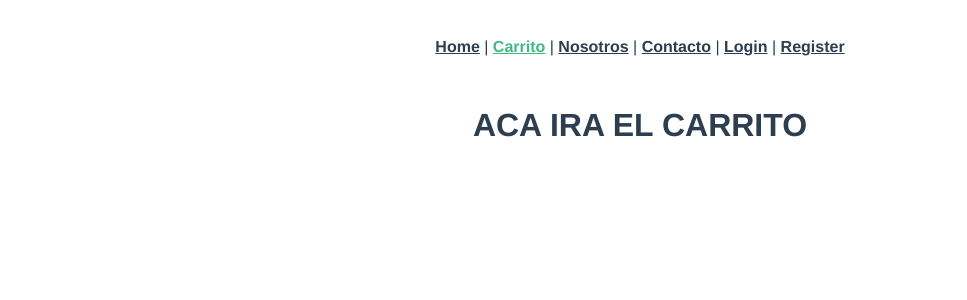
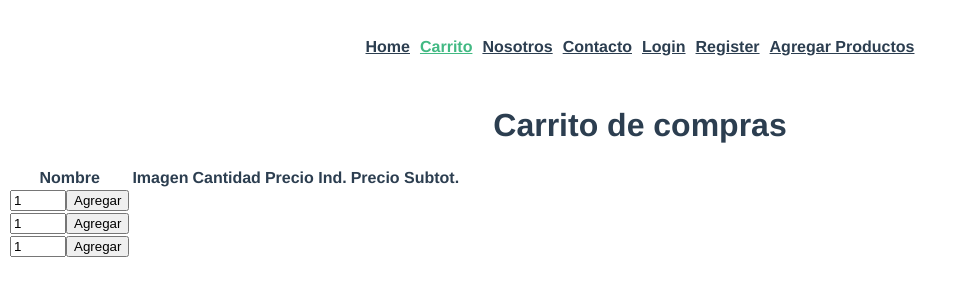
Before and after one commit to AdrianBorowicz/montanita-NT2-front, a Vue app: page /Carrito in a window 1280 px wide. Shown: the top 300 px of the page, without its empty margins (0-967 px from the left). Built offline with nearby package versions, Linux system fonts and the light colour scheme.

Commit message:
cambiosVarios

```diff
--- a/src/App.vue
+++ b/src/App.vue
@@ -1,11 +1,21 @@
 <template>
   <div id="nav">
-    <router-link to="/">Home</router-link> |
-    <router-link to="/Carrito">Carrito</router-link> |
-    <router-link to="/Nosotros">Nosotros</router-link> |
-    <router-link to="/Contacto">Contacto</router-link> |
-    <router-link class="sesion" to='/Login'>Login</router-link> |
-    <router-link class="sesion" to='/Register'>Register</router-link>
+    <router-link to="/">Home</router-link>
+    <router-link to="/Carrito">Carrito</router-link>
+    <router-link to="/Nosotros">Nosotros</router-link>
+    <router-link to="/Contacto">Contacto</router-link>
+
+    <template v-if="!this.$store.getters.isLogin">
+      <router-link class="sesion" to="/Login">Login</router-link>
+      <router-link class="sesion" to="/Register">Register</router-link>
+    </template>
+
+    <button id="logout" v-else @click="this.$store.commit('logout')"
+    >
+      Logout</button>
+    <router-link v-if="!this.$store.getters.isLogin" to="/AgregarProductos"
+      >Agregar Productos
+    </router-link>
   </div>
   <router-view />
 </template>
@@ -26,19 +36,21 @@
 #nav a {
   font-weight: bold;
   color: #2c3e50;
+  padding: 5px;
 }
 
 #nav a.router-link-exact-active {
   color: #42b983;
 }
 
-#sesion{
+#sesion {
   position: right;
-
 }
 
+#logout {
+  margin-right: 10px;
+}
 </style>
 
 <script>
-
 </script>
--- /dev/null
+++ b/src/Store.js
@@ -0,0 +1,37 @@
+import {createStore} from 'vuex';
+
+
+const store=createStore({
+    state(){
+            return{
+            user: null,
+            carrito: [
+                {cantidad: 10, idProducto: 1},
+                {cantidad: 5, idProducto:2},
+                {cantidad: 1, idProducto:3},
+            ]
+        }
+    },
+    mutations:{
+        setUser(state, user){
+            this.user=user;
+        },
+        logout(){
+            this.state.user=null;
+        }
+    },
+    actions:{
+
+    },
+    getters:{
+        isLogin: state=>{
+            return state.user!=null;
+        },
+        getUser: state=>{
+            return state.user;
+        },
+    },
+
+});
+
+export default store
--- a/src/main.js
+++ b/src/main.js
@@ -1,5 +1,6 @@
 import { createApp } from "vue";
 import App from "./App.vue";
 import router from "./router";
+import store from './Store.js'
 
-createApp(App).use(router).mount("#app");
+createApp(App).use(router).use(store).mount("#app");
--- a/src/router/index.js
+++ b/src/router/index.js
@@ -39,7 +39,13 @@ const routes = [
     name: "Register",
     component: () =>
       import(/* webpackChunkName: "register" */ "../views/Register.vue"),
-  }
+  },
+  {
+    path: "/agregarProductos",
+    name: "AgregarProductos",
+    component: () =>
+      import(/* webpackChunkName: "register" */ "../views/AgregarProductos.vue"),
+  },
 ];
 
 const router = createRouter({
--- /dev/null
+++ b/src/views/AgregarProductos.vue
@@ -0,0 +1,15 @@
+<template>
+  <div>
+      aca se agregaran productos
+  </div>
+</template>
+
+<script>
+export default {
+
+}
+</script>
+
+<style>
+
+</style>
--- a/src/views/Carrito.vue
+++ b/src/views/Carrito.vue
@@ -1,5 +1,45 @@
 <template>
   <div class="carrito">
-    <h1>ACA IRA EL CARRITO</h1>
+    <h1>Carrito de compras</h1>
+    <table class="items-grid">
+      <thead>
+        <th>Nombre</th>
+        <th>Imagen</th>
+        <th>Cantidad</th>
+        <th>Precio Ind.</th>
+        <th>Precio Subtot.</th>
+      </thead>
+      <tbody>
+        <tr v-for="item in this.$store.state.carrito" v-bind:key="item.idProducto">
+          <input type="number" value="1" min="1" max="20">
+          <button>Agregar</button>
+        </tr>
+      </tbody>
+    </table>
   </div>
 </template>
+
+<style scoped>
+  .items-grid{
+
+
+  }
+</style>
+
+<script>
+
+
+export default {
+  name: "carrito",
+  data(){
+    return {
+
+    }
+  },
+  props:{
+
+  },
+  methods:{
+  }
+}
+</script>
--- a/src/views/Login.vue
+++ b/src/views/Login.vue
@@ -2,17 +2,29 @@
   <div class="login">
     <h1>Login</h1>
     <div class="container">
-      <div class="row">
-        <label>Ingrese usuario/e-mail</label>
-        <input type="text" required placeholder="username or email"/>
+      <div class="form">
+        <div class="row">
+          <label>Ingrese usuario</label>
+          <input v-model="user.username" type="text" required placeholder="user"/>
+        </div>
+        <div class="row">
+          <label>Ingrese Contraseña</label>
+          <input v-model="user.password" type="password" required placeholder="password"/>
+        </div>
+      <button @click="login()">Entrar</button>
       </div>
-      <label>Ingrese Contraseña</label>
-      <input type="text" required placeholder="password"/>
 
-      <button>Entrar</button>
     </div>
+      {{this.$store.getters.getUser}}
   </div>
 </template>
+
+<style scoped>
+  .form{
+    border: solid black 0.1rem;
+    width: 70%;
+  }
+</style>
 
 <script>
 
@@ -20,7 +32,26 @@
 export default {
   name: "Login",
   data(){
-    return {}
+    return {
+      user: {username:'', password: ''},
+
+      userHc: 'admin',
+      passwordhc: 'admin',
+    }
+  },
+  props:{
+
+  },
+  methods:{
+    login(){
+      if (this.user.username===this.userHc && this.user.password===this.passwordhc){
+        alert('Se ha logueado correctamente');
+        this.$store.commit('setUser', this.user)
+        this.$router.push({ name: 'Home' })
+      }else{
+        alert('Usuario o contraseña incorrectos!')
+      }
+    }
+    }
   }
-};
 </script>
```
Also changed, not shown: Store/Store.js (deleted, +0 -19 lines).
